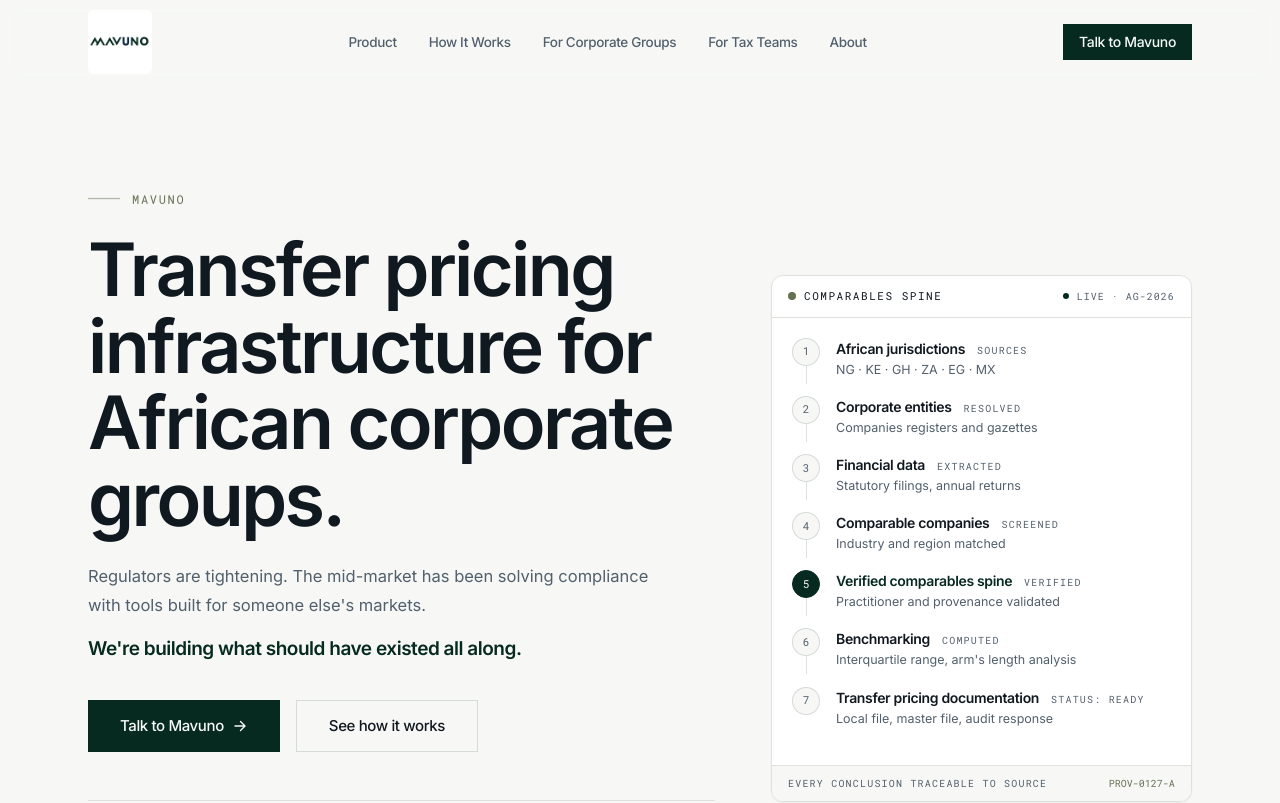
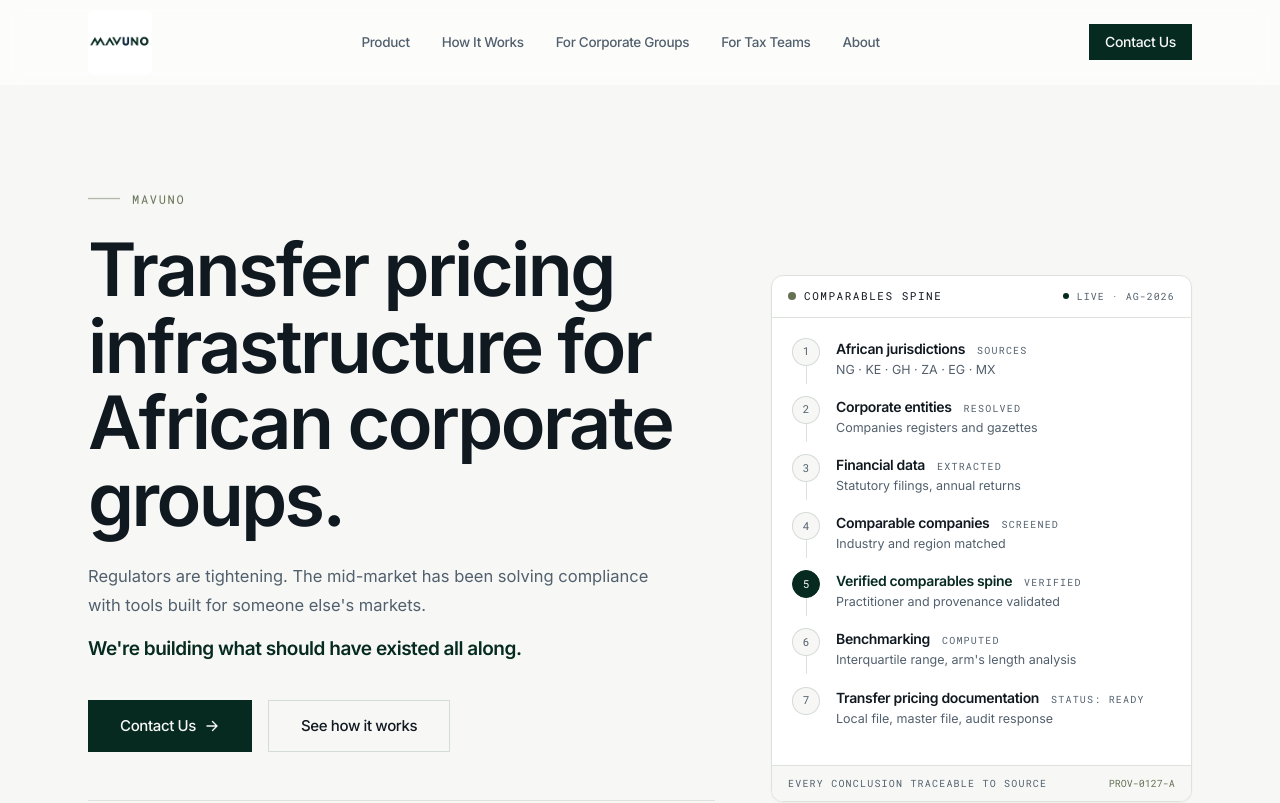
Before and after one commit to Mozisha/Mavuno, a React (Vite) app: page / in a window 1280 px wide. Shown: the top 803 px of the page. Built offline with nearby package versions, Linux system fonts and the light colour scheme.

Commit message:
Fix mobile menu coverage and relabel CTAs to Contact Us

```diff
--- a/src/components/CTASection.jsx
+++ b/src/components/CTASection.jsx
@@ -27,7 +27,7 @@
         <Reveal delay={200}>
           <div className="mt-10 flex flex-wrap items-center justify-center gap-4">
             <Button href="mailto:hello@mavuno.io" size="lg">
-              Talk to Mavuno
+              Contact Us
               <ArrowIcon />
             </Button>
             <Button href="mailto:hello@mavuno.io" size="lg" variant="outline">
--- a/src/components/Hero.jsx
+++ b/src/components/Hero.jsx
@@ -149,7 +149,7 @@
           <Reveal delay={260}>
             <div className="mt-9 flex flex-wrap items-center gap-4">
               <Button href="#contact" size="lg">
-                Talk to Mavuno
+                Contact Us
                 <ArrowIcon />
               </Button>
               <Button href="#how-it-works" size="lg" variant="outline">
--- a/src/components/Navbar.jsx
+++ b/src/components/Navbar.jsx
@@ -29,11 +29,12 @@
   }, [open]);
 
   return (
+    <>
       <header
         className={`sticky top-0 z-50 transition-all duration-300 ${
           scrolled
-          ? "bg-cream/90 backdrop-blur-md border-b border-line shadow-[0_1px_0_rgba(7,42,32,0.04)]"
-          : "bg-cream/60 backdrop-blur-sm border-b border-transparent"
+            ? "bg-white/90 backdrop-blur-md border-b border-line shadow-[0_1px_0_rgba(7,42,32,0.04)]"
+            : "bg-white/60 backdrop-blur-sm border-b border-transparent"
         }`}
       >
         <nav
@@ -65,7 +66,7 @@
           <div className="flex items-center gap-3 sm:gap-4">
             <span className="hidden sm:inline-block">
               <Button href="#contact" size="sm" variant="primary">
-              Talk to Mavuno
+Contact Us
               </Button>
             </span>
             <button
@@ -101,21 +102,28 @@
             </button>
           </div>
         </nav>
+      </header>
 
       <div
         id="mobile-menu"
-        className={`lg:hidden fixed inset-x-0 top-[84px] bottom-0 z-40 border-t border-line bg-cream transition-all duration-300 ${
-          open ? "opacity-100" : "pointer-events-none opacity-0"
+        role="dialog"
+        aria-modal="true"
+        aria-label="Mobile navigation"
+        className={`fixed inset-0 top-[84px] z-[60] bg-white transition-opacity duration-300 ease-in-out lg:hidden ${
+          open
+            ? "visible opacity-100"
+            : "invisible pointer-events-none opacity-0"
         }`}
       >
-        <div className="container-x flex h-full flex-col overflow-y-auto pt-6 pb-10">
-          <div className="flex flex-col divide-y divide-line">
+        <div className="flex h-full flex-col overflow-y-auto pt-6 pb-10">
+          <div className="container-x">
+            <div className="flex flex-col divide-y divide-line border-b border-line">
               {navItems.map((item, i) => (
                 <a
                   key={item.label}
                   href={item.href}
                   onClick={() => setOpen(false)}
-                className="flex items-center justify-between py-4 text-[17px] font-medium tracking-tight text-ink transition-colors hover:text-forest"
+                  className="flex items-center justify-between py-5 text-[17px] font-medium tracking-tight text-ink transition-colors hover:text-forest"
                 >
                   {item.label}
                   <span className="font-mono text-[11px] tracking-[0.15em] text-slate">
@@ -124,19 +132,25 @@
                 </a>
               ))}
             </div>
-          <div className="mt-8 border-t border-line pt-8">
-            <Button href="#contact" className="w-full" onClick={() => setOpen(false)}>
-              Talk to Mavuno
+          </div>
+          <div className="container-x mt-8">
+            <Button
+              href="#contact"
+              size="lg"
+              className="w-full"
+              onClick={() => setOpen(false)}
+            >
+              Contact Us
             </Button>
             <a
               href="mailto:hello@mavuno.io"
-              className="mt-5 block text-center font-mono text-[12px] tracking-[0.1em] text-slate"
+              className="mt-6 block text-center font-mono text-[12px] tracking-[0.1em] text-slate"
             >
               hello@mavuno.io
             </a>
           </div>
         </div>
       </div>
-    </header>
+    </>
   );
 }
```
Lines whose indentation alone changed are shown as unchanged.
